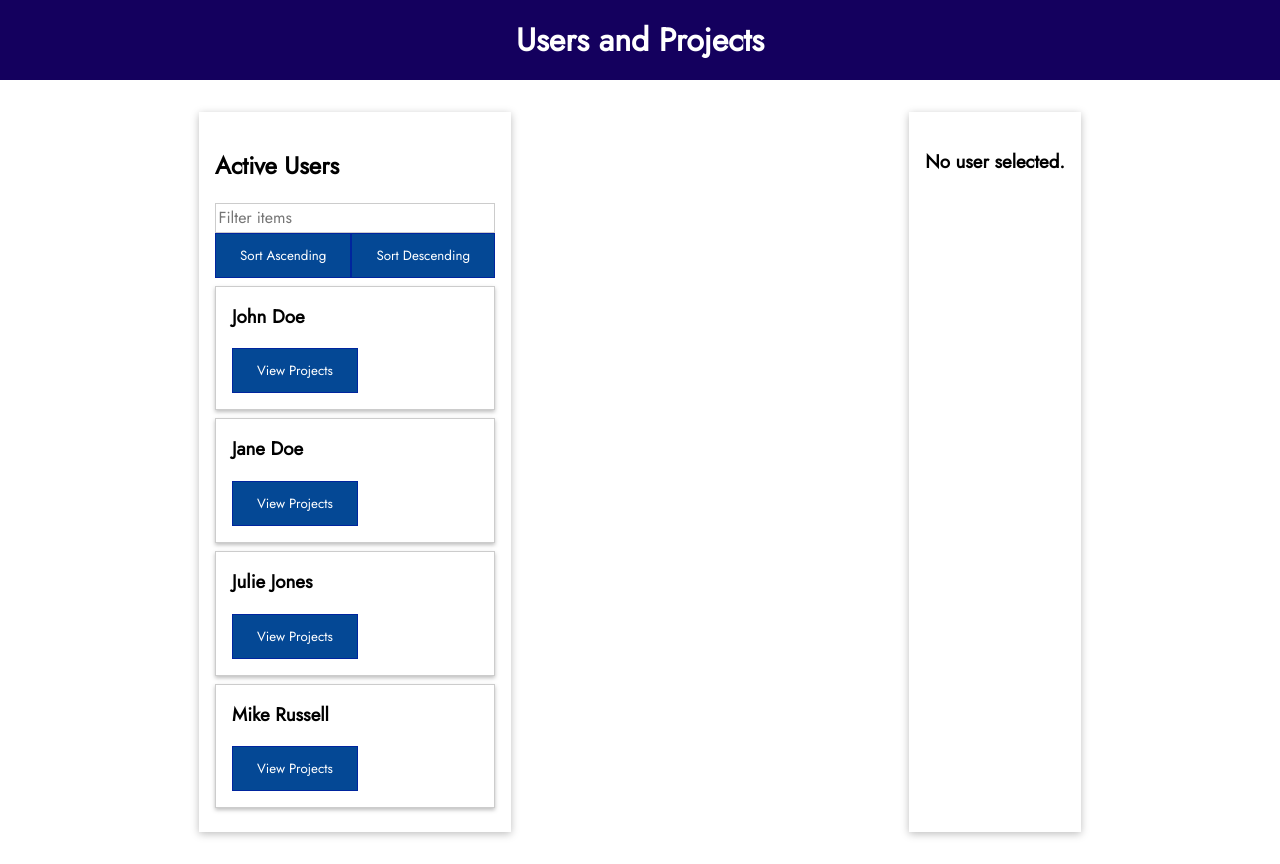
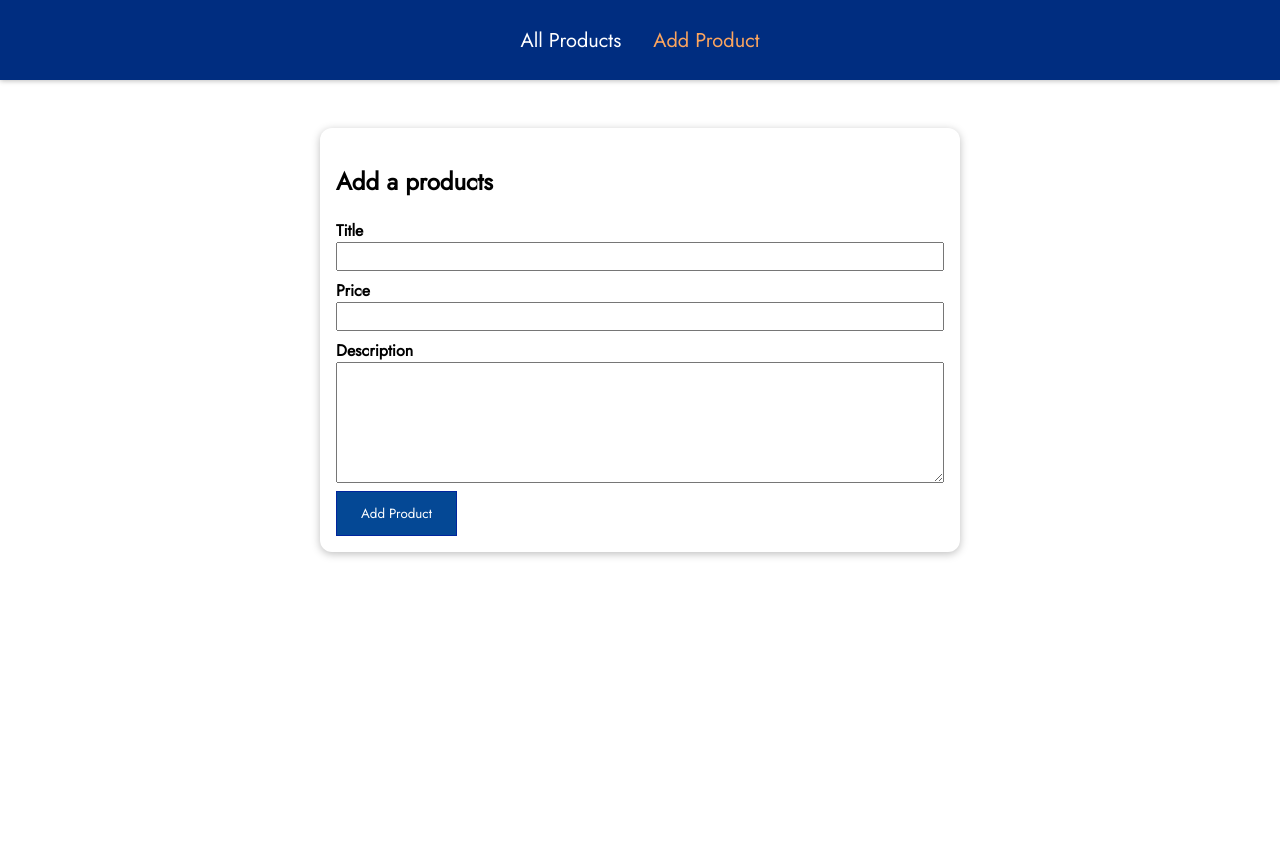
Before and after one commit to nzkks/vuejs-project, a Vue app: page /products/add in a window 1280 px wide. After the commit the page ends 800 px from the top, so only its background shows below. Built offline with nearby package versions, Linux system fonts and the light colour scheme.

Commit message:
Composition API: Add a project with routing (before fixes)

```diff
--- a/src/App.vue
+++ b/src/App.vue
@@ -16,12 +16,14 @@
   <!-- <CourseGoalsOptionsAPI /> -->
   <!-- <CourseGoalsCompositionAPI /> -->
   <!-- <BasicExpenseTracker /> -->
-
-  <CompositionPrj01 />
+  <!-- <CompositionPrj01 /> -->
+  <RoutingWithComposition />
 </template>
 
 <script>
-import CompositionPrj01 from './projects/compositionPrj01/CompositionPrj01.vue';
+import RoutingWithComposition from './projects/routingWithComposition/RoutingWithComposition.vue';
+
+// import CompositionPrj01 from './projects/compositionPrj01/CompositionPrj01.vue';
 
 // import BasicExpenseTracker from './projects/compositionBasic/BasicExpenseTracker.vue';
 // import CourseGoalsCompositionAPI from './projects/compositionBasic/CourseGoalsCompositionAPI.vue';
@@ -49,7 +51,8 @@ import CompositionPrj01 from './projects/compositionPrj01/CompositionPrj01.vue';
 
 export default {
   components: {
-    CompositionPrj01,
+    RoutingWithComposition,
+    // CompositionPrj01,
     // BasicExpenseTracker,
     // CourseGoalsCompositionAPI,
     // CourseGoalsOptionsAPI,
--- a/src/main.js
+++ b/src/main.js
@@ -27,6 +27,7 @@ import BaseSearch from './components/ui/BaseSearch.vue';
 // import router from './projects/routing/router.js';
 // import router from './projects/animationsAndTransitions/router.js';
 // import router from './projects/miniShop/router.js';
+import router from './projects/routingWithComposition/router.js';
 
 // import store from './projects/vueX/store/index.js';
 // import store from './projects/miniShop/store/index.js';
@@ -55,7 +56,7 @@ app.component('BaseCard', BaseCard);
 app.component('BaseDialogModal', BaseDialogModal);
 app.component('BaseSearch', BaseSearch);
 
-// app.use(router);
+app.use(router);
 // app.use(store);
 
 app.mount('#app');
--- /dev/null
+++ b/src/projects/routingWithComposition/RoutingWithComposition.vue
@@ -0,0 +1,45 @@
+<template>
+  <the-header></the-header>
+  <router-view></router-view>
+</template>
+
+<script>
+import { ref, provide } from 'vue';
+
+import TheHeader from './components/TheHeader.vue';
+
+export default {
+  components: {
+    TheHeader,
+  },
+  setup() {
+    const products = ref([
+      {
+        id: 'p1',
+        title: 'A Carpet',
+        description: 'A nice looking, maybe a little bit used carpet.',
+        price: 15.99,
+      },
+      {
+        id: 'p2',
+        title: 'A Book',
+        description: 'You can read it. Maybe you should read it.',
+        price: 12.99,
+      },
+    ]);
+
+    function addProduct(productData) {
+      const newProduct = {
+        id: new Date().toISOString(),
+        title: productData.title,
+        description: productData.description,
+        price: productData.price,
+      };
+      products.value.push(newProduct);
+    }
+
+    provide('products', products);
+    provide('addProduct', addProduct);
+  },
+};
+</script>
--- /dev/null
+++ b/src/projects/routingWithComposition/components/TheHeader.vue
@@ -0,0 +1,53 @@
+<template>
+  <header>
+    <nav>
+      <ul>
+        <li>
+          <router-link to="/products">All Products</router-link>
+        </li>
+        <li>
+          <router-link to="/products/add">Add Product</router-link>
+        </li>
+      </ul>
+    </nav>
+  </header>
+</template>
+
+<style scoped>
+header {
+  width: 100%;
+  height: 5rem;
+  background-color: #002d80;
+  box-shadow: 0 1px 5px rgba(0, 0, 0, 0.26);
+}
+
+nav {
+  height: 100%;
+}
+
+ul {
+  list-style: none;
+  margin: 0;
+  padding: 0;
+  height: 100%;
+  display: flex;
+  justify-content: center;
+  align-items: center;
+}
+
+li {
+  margin: 0 1rem;
+}
+
+a {
+  text-decoration: none;
+  color: white;
+  font-size: 1.25rem;
+}
+
+a:hover,
+a:active,
+a.router-link-active {
+  color: #fca55e;
+}
+</style>
--- /dev/null
+++ b/src/projects/routingWithComposition/pages/AddProduct.vue
@@ -0,0 +1,76 @@
+<template>
+  <section>
+    <h2>Add a products</h2>
+    <form @submit.prevent="submitForm">
+      <div>
+        <label for="title">Title</label>
+        <input type="text" id="title" v-model="enteredTitle" />
+      </div>
+      <div>
+        <label for="price">Price</label>
+        <input type="number" id="price" v-model.number="enteredPrice" />
+      </div>
+      <div>
+        <label for="description">Description</label>
+        <textarea rows="5" id="description" v-model="enteredDescription"></textarea>
+      </div>
+      <base-button>Add Product</base-button>
+    </form>
+  </section>
+</template>
+
+<script>
+import { ref, inject } from 'vue';
+
+export default {
+  setup() {
+    const addProduct = inject('addProduct');
+
+    const enteredTitle = ref('');
+    const enteredPrice = ref(null);
+    const enteredDescription = ref('');
+
+    function submitForm() {
+      addProduct({
+        title: enteredTitle,
+        description: enteredDescription,
+        price: enteredPrice,
+      });
+    }
+
+    return {
+      enteredTitle,
+      enteredPrice,
+      enteredDescription,
+      submitForm,
+    };
+  },
+};
+</script>
+
+<style scoped>
+section {
+  margin: 3rem auto;
+  max-width: 40rem;
+  padding: 1rem;
+  border-radius: 12px;
+  box-shadow: 0 2px 8px rgba(0, 0, 0, 0.26);
+}
+
+input,
+label,
+textarea {
+  display: block;
+  width: 100%;
+}
+
+label {
+  font-weight: bold;
+}
+
+input,
+textarea {
+  font: inherit;
+  margin-bottom: 0.5rem;
+}
+</style>
--- /dev/null
+++ b/src/projects/routingWithComposition/pages/AllProducts.vue
@@ -0,0 +1,51 @@
+<template>
+  <section>
+    <h2>All products</h2>
+    <ul>
+      <li v-for="product in products" :key="product.id">
+        <h3>{{ product.title }}</h3>
+        <h4>${{ product.price }}</h4>
+        <p>{{ product.description }}</p>
+        <router-link to="/products/id">View Details</router-link>
+      </li>
+    </ul>
+  </section>
+</template>
+
+<script>
+import { inject } from 'vue';
+
+export default {
+  setup() {
+    const loadedProducts = inject('products');
+
+    return { products: loadedProducts };
+  },
+};
+</script>
+
+<style scoped>
+section {
+  margin: 3rem auto;
+  max-width: 40rem;
+  padding: 1rem;
+  border-radius: 12px;
+  box-shadow: 0 2px 8px rgba(0, 0, 0, 0.26);
+}
+
+ul {
+  list-style: none;
+  margin: 0;
+  padding: 0;
+}
+
+li {
+  margin: 1rem 0;
+  border: 1px solid #ccc;
+  padding: 1rem;
+}
+
+h3, h4 {
+  margin: 0.5rem 0;
+}
+</style>
--- /dev/null
+++ b/src/projects/routingWithComposition/pages/ProductDetails.vue
@@ -0,0 +1,32 @@
+<template>
+  <section>
+    <h2>{{ title }}</h2>
+    <h3>${{ price}}</h3>
+    <p>{{ description}}</p>
+  </section>
+</template>
+
+<script>
+import { ref } from 'vue';
+
+export default {
+  setup() {
+    const title = ref('');
+    const price = ref(null);
+    const description = ref('');
+
+    return { title, price, description };
+  },
+};
+</script>
+
+
+<style scoped>
+section {
+  margin: 3rem auto;
+  max-width: 40rem;
+  padding: 1rem;
+  border-radius: 12px;
+  box-shadow: 0 2px 8px rgba(0, 0, 0, 0.26);
+}
+</style>
--- /dev/null
+++ b/src/projects/routingWithComposition/router.js
@@ -0,0 +1,17 @@
+import { createRouter, createWebHistory } from 'vue-router';
+
+import AllProducts from './pages/AllProducts.vue';
+import ProductDetails from './pages/ProductDetails.vue';
+import AddProduct from './pages/AddProduct.vue';
+
+const router = createRouter({
+  history: createWebHistory(),
+  routes: [
+    { path: '/', redirect: '/products' },
+    { path: '/products', component: AllProducts },
+    { path: '/products/:pid', component: ProductDetails },
+    { path: '/products/add', component: AddProduct },
+  ],
+});
+
+export default router;
```
